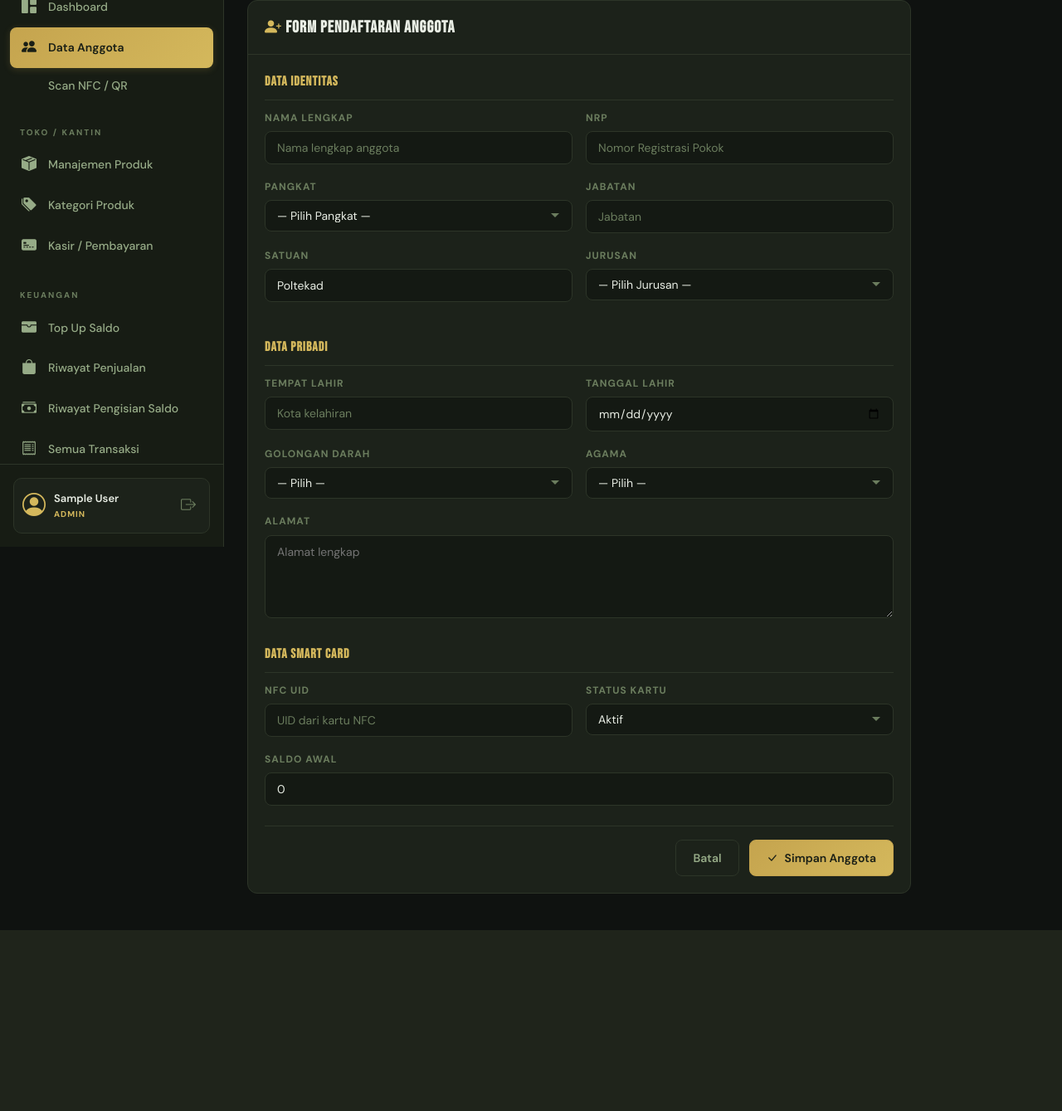
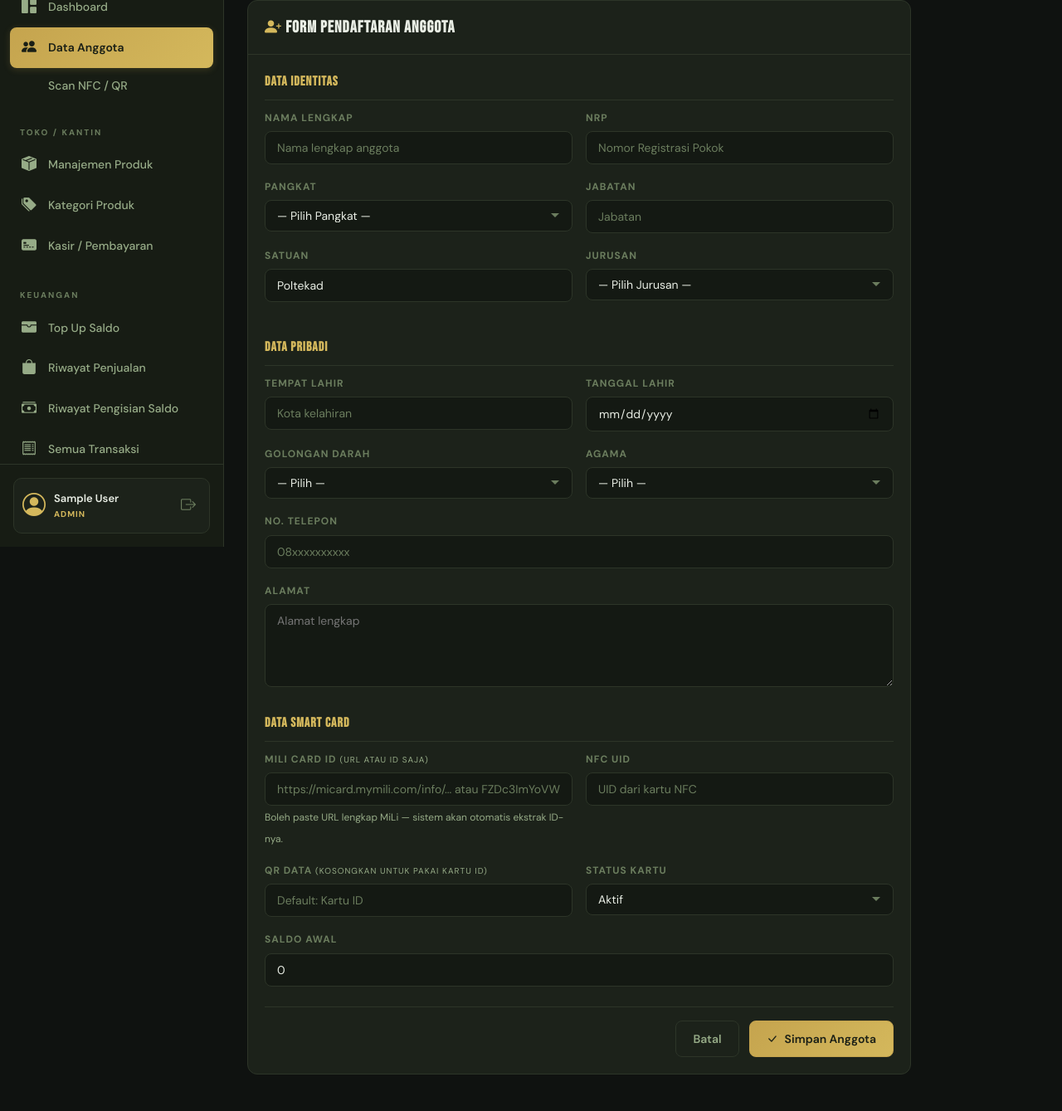
Before and after one commit to fariz089/kartu-pintar, a Flask app: page /anggota/tambah in a window 1280 px wide. Shown: the part 141-1480 px from the top of the page at 83% size. Before the commit the page ends 1262 px from the top, so only its background shows below. Run offline with Flask 3, Linux system fonts and the light colour scheme; the visitor is signed in with stand-in values (Sample User, id 1); parts of the project's set-up code (start-up, migrations or seed data) failed here and were passed over.

Commit message:
feat: add MiLi Card ID extraction and update forms for anggota data

```diff
--- a/app.py
+++ b/app.py
@@ -189,6 +189,27 @@ def generate_trx_id():
     return f"TRX-{datetime.now().strftime('%Y%m%d')}-{uuid.uuid4().hex[:6].upper()}"
 
 
+def extract_mili_id(raw_data):
+    """Extract MiLi Card ID dari URL bawaan MiLi.
+
+    Input bisa berupa:
+      - URL lengkap: https://micard.mymili.com/info/FZDc3ImYoVWNm5kNwUTT5IjM
+      - ID saja: FZDc3ImYoVWNm5kNwUTT5IjM
+    Output: selalu ID saja (cleaned).
+    """
+    if not raw_data:
+        return None
+    data = raw_data.strip()
+    if not data:
+        return None
+    if '/info/' in data:
+        parts = data.split('/info/')
+        if len(parts) > 1:
+            cleaned = parts[1].split('?')[0].split('#')[0].strip()
+            return cleaned or None
+    return data
+
+
 def anggota_to_dict(a, include_lokasi=True):
     """Helper to convert Anggota ORM object to template-compatible dict"""
     d = {
@@ -196,7 +217,8 @@ def anggota_to_dict(a, include_lokasi=True):
         'pangkat': a.pangkat, 'satuan': a.satuan, 'jabatan': a.jabatan,
         'jurusan': a.jurusan, 'foto': a.foto, 'saldo': a.saldo,
         'status_kartu': a.status_kartu, 'nfc_uid': a.nfc_uid,
-        'qr_data': a.qr_data, 'tempat_lahir': a.tempat_lahir,
+        'qr_data': a.qr_data, 'mili_id': a.mili_id,
+        'tempat_lahir': a.tempat_lahir,
         'tanggal_lahir': a.tanggal_lahir.strftime('%d %B %Y') if a.tanggal_lahir else '',
         'golongan_darah': a.golongan_darah, 'agama': a.agama,
         'alamat': a.alamat, 'no_telepon': a.no_telepon,
@@ -347,6 +369,8 @@ def register_routes(app):
                     count += 1
                     kartu_id = f"KP-{year}-{count:03d}"
 
+                mili_raw = request.form.get('mili_id', '').strip()
+                qr_input = request.form.get('qr_data', '').strip()
                 anggota = Anggota(
                     kartu_id=kartu_id, nrp=nrp,
                     nama=request.form.get('nama', '').strip(),
@@ -361,7 +385,9 @@ def register_routes(app):
                     alamat=request.form.get('alamat', '').strip(),
                     no_telepon=request.form.get('no_telepon', '').strip(),
                     nfc_uid=request.form.get('nfc_uid', '').strip() or None,
-                    qr_data=kartu_id, saldo=0, status_kartu='Aktif',
+                    mili_id=extract_mili_id(mili_raw),
+                    qr_data=qr_input or kartu_id,
+                    saldo=0, status_kartu='Aktif',
                 )
                 db.session.add(anggota)
                 db.session.commit()
@@ -394,7 +420,13 @@ def register_routes(app):
                 a.agama = request.form.get('agama', a.agama).strip()
                 a.alamat = request.form.get('alamat', a.alamat).strip()
                 a.no_telepon = request.form.get('no_telepon', a.no_telepon or '').strip()
-                a.nfc_uid = request.form.get('nfc_uid', a.nfc_uid or '').strip() or a.nfc_uid
+                a.nfc_uid = request.form.get('nfc_uid', a.nfc_uid or '').strip() or None
+                # MiLi ID: accept URL or raw ID. Empty string means "clear it".
+                mili_raw = request.form.get('mili_id', '').strip()
+                a.mili_id = extract_mili_id(mili_raw) if mili_raw else None
+                # QR data: if empty, fall back to kartu_id
+                qr_input = request.form.get('qr_data', '').strip()
+                a.qr_data = qr_input or a.kartu_id
                 a.status_kartu = request.form.get('status_kartu', a.status_kartu)
                 db.session.commit()
                 flash('Data anggota berhasil diperbarui!', 'success')
--- a/templates/admin/anggota_form.html
+++ b/templates/admin/anggota_form.html
@@ -79,7 +79,7 @@
                         </div>
                         <div class="form-group">
                             <label class="form-label">Tanggal Lahir</label>
-                            <input type="date" name="tanggal_lahir" class="form-input">
+                            <input type="date" name="tanggal_lahir" class="form-input" value="{{ anggota.tanggal_lahir if anggota else '' }}">
                         </div>
                     </div>
                     <div class="form-row">
@@ -102,6 +102,12 @@
                             </select>
                         </div>
                     </div>
+                    <div class="form-row">
+                        <div class="form-group">
+                            <label class="form-label">No. Telepon</label>
+                            <input type="text" name="no_telepon" class="form-input" value="{{ anggota.no_telepon if anggota else '' }}" placeholder="08xxxxxxxxxx">
+                        </div>
+                    </div>
                     <div class="form-group">
                         <label class="form-label">Alamat</label>
                         <textarea name="alamat" class="form-textarea" placeholder="Alamat lengkap">{{ anggota.alamat if anggota else '' }}</textarea>
@@ -115,15 +121,39 @@
                     </h3>
                     <div class="form-row">
                         <div class="form-group">
+                            <label class="form-label">
+                                MiLi Card ID
+                                <small style="color: var(--text-secondary); font-weight: normal;">(URL atau ID saja)</small>
+                            </label>
+                            <input type="text" name="mili_id" class="form-input"
+                                value="{{ anggota.mili_id if anggota else '' }}"
+                                placeholder="https://micard.mymili.com/info/... atau FZDc3ImYoVWNm5kNwUTT5IjM">
+                            <small style="color: var(--text-secondary); font-size: 12px;">
+                                Boleh paste URL lengkap MiLi — sistem akan otomatis ekstrak ID-nya.
+                            </small>
+                        </div>
+                        <div class="form-group">
                             <label class="form-label">NFC UID</label>
                             <input type="text" name="nfc_uid" class="form-input" value="{{ anggota.nfc_uid if anggota else '' }}" placeholder="UID dari kartu NFC">
+                        </div>
+                    </div>
+                    <div class="form-row">
+                        <div class="form-group">
+                            <label class="form-label">
+                                QR Data
+                                <small style="color: var(--text-secondary); font-weight: normal;">(kosongkan untuk pakai Kartu ID)</small>
+                            </label>
+                            <input type="text" name="qr_data" class="form-input"
+                                value="{{ anggota.qr_data if anggota else '' }}"
+                                placeholder="Default: Kartu ID">
                         </div>
                         <div class="form-group">
                             <label class="form-label">Status Kartu</label>
                             <select name="status_kartu" class="form-select">
                                 <option value="Aktif" {% if anggota and anggota.status_kartu == 'Aktif' %}selected{% endif %}>Aktif</option>
                                 <option value="Hilang" {% if anggota and anggota.status_kartu == 'Hilang' %}selected{% endif %}>Hilang</option>
-                                <option value="Nonaktif">Nonaktif</option>
+                                <option value="Nonaktif" {% if anggota and anggota.status_kartu == 'Nonaktif' %}selected{% endif %}>Nonaktif</option>
+                                <option value="Diblokir" {% if anggota and anggota.status_kartu == 'Diblokir' %}selected{% endif %}>Diblokir</option>
                             </select>
                         </div>
                     </div>
```
Also changed, not shown: templates/cetak_kartu.html (+20 -9 lines).
